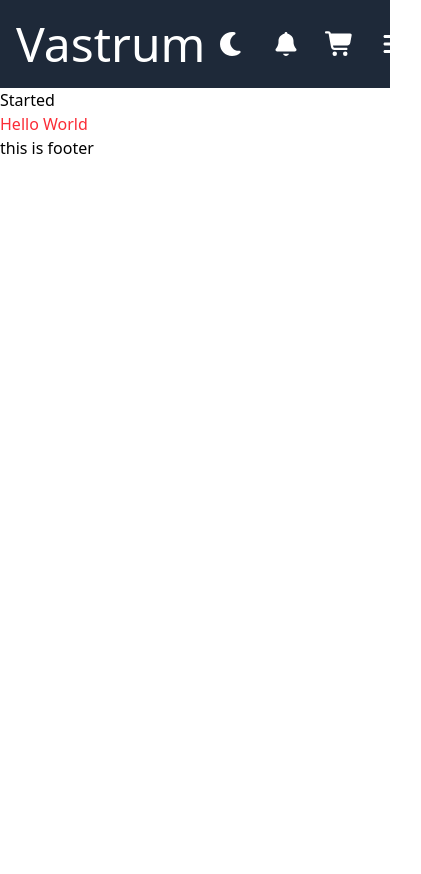
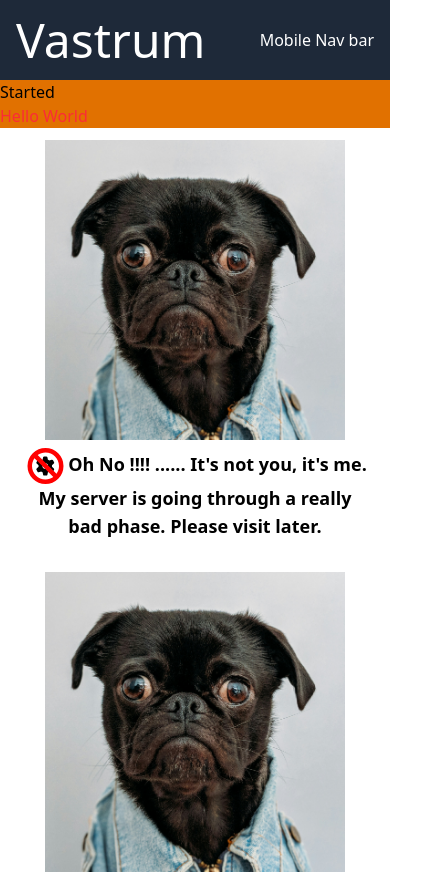
Before and after one commit to Ritik-Nagpure/Vastrum, a React (Vite) app: page / in a window 390 px wide. Shown: the top 874 px of the page, 421 px wide, since content can reach past the window. Before the commit the page ends 844 px from the top, so only its background shows below. Built offline with nearby package versions, Linux system fonts and the light colour scheme.

Commit message:
Progessing

```diff
--- a/src/Layout/Header/Header.tsx
+++ b/src/Layout/Header/Header.tsx
@@ -1,19 +1,26 @@
 import { FontAwesomeIcon } from '@fortawesome/react-fontawesome';
-import { faBell, faSun, faMoon, faShoppingCart, faBars } from '@fortawesome/free-solid-svg-icons';
+import { faBell, faSun, faMoon, faShoppingCart, faBars, faClose } from '@fortawesome/free-solid-svg-icons';
 
 
 type headerProps = {
   isDark: Boolean;
   toggleMode: () => void;
+  isSidebar: Boolean;
+  toggleSidebar: () => void;
 }
 
-function Header({ isDark, toggleMode }: headerProps) {
+function Header({ isDark, toggleMode, isSidebar, toggleSidebar }: headerProps) {
   return (
     <div className="bg-gray-800 text-white p-4 flex justify-between items-center">
       <div className="text-5xl">
         Vastrum
       </div>
-      <div className="flex flex-row">
+
+      <div className="block sm:hidden">
+        Mobile Nav bar
+      </div>
+
+      <div className="hidden sm:flex sm:flex-row">
         <button className='m-1 p-2 text-2xl hover:bg-indigo-900' onClick={() => { toggleMode() }}>
           {isDark ? <FontAwesomeIcon icon={faMoon} /> : <FontAwesomeIcon icon={faSun} />}
         </button>
@@ -24,10 +31,10 @@ function Header({ isDark, toggleMode }: headerProps) {
         <p className='m-1 p-2 text-2xl  hover:bg-indigo-900'>
           <FontAwesomeIcon icon={faShoppingCart} />
         </p>
-        <p className='m-1 p-2 text-2xl  hover:bg-indigo-900'>
-          <FontAwesomeIcon icon={faBars} />
-        </p>
 
+        <button className='m-1 p-2 text-2xl hover:bg-indigo-900' onClick={() => { toggleSidebar() }}>
+          {isSidebar ? <FontAwesomeIcon icon={faClose} /> : <FontAwesomeIcon icon={faBars} />}
+        </button>
       </div>
     </div>
   );
--- a/src/Layout/Layout.tsx
+++ b/src/Layout/Layout.tsx
@@ -1,6 +1,6 @@
 import Header from "./Header/Header";
 import Footer from "./Footer/footer";
-// import Sidebar from "./Sidebar/Sidebar";
+import Sidebar from "./Sidebar/Sidebar";
 import App from "./App/App";
 import About from "../Pages/About/About";
 import NotFound from "./NotFound";
@@ -15,11 +15,19 @@ function Layout() {
     setIsDark(!isDark);
   }
 
+  const [showSidebar, setShowSidebr] = useState(false)
+
+  const toggleSidebar = () => {
+    setShowSidebr(!showSidebar);
+  }
+
   const mainDisplayLayout = () => {
     return (
-      <div className="flex flex-col justify-between w-screen object-contain">
-        <Header isDark={isDark} toggleMode={toggleDisplayMode} />
-        <div className="flex flex-col justify-between object-contain" >
+      <div className="flex flex-col justify-between min-h-screen w-screen object-contain ">
+        <Header isDark={isDark} toggleMode={toggleDisplayMode} isSidebar={showSidebar} toggleSidebar={toggleSidebar} />
+        <div className="flex flex-row justify-center items-center w-full h-full bg-amber-300">
+
+          <div className="flex flex-col justify-between object-contain bg-amber-600 h-full w-full" >
             <Router>
               <Routes>
                 <Route path="/" element={<App />}></Route>
@@ -28,14 +36,24 @@ function Layout() {
                 <Route path="/*" element={<NotFound />}></Route>
               </Routes>
             </Router>
-          {/* <Sidebar /> */}
-        </div >
+          </div>
+
+          <div className="bg-green-400 h-full">
+            {showSidebar ? <Sidebar /> : ''}
+          </div>
+        </div>
+        <NotFound />
+        <NotFound />
+        <NotFound />
+        <NotFound />
         <Footer />
       </div>
     )
   }
+
+
   return (
-    <div className="h-screen">
+    <div className="min-h-100%">
       {false ? <NotFound /> : mainDisplayLayout()}
     </div>
   );
--- a/src/Layout/NotFound.tsx
+++ b/src/Layout/NotFound.tsx
@@ -5,15 +5,14 @@ import notfound from '/notfound.jpg';
 
 const NotFound = () => {
     return (
-        <div className="flex flex-col items-center justify-center bg-green-300 p-3 sm:p-4">
-            <div className="flex flex-col items-center justify-center  object-contain">
+        <div className="flex flex-col items-center justify-center  p-3 sm:p-4 object-contain">
             <img
                 src={notfound}
                 alt="Image not found"
                 className="w-full max-w-[300px] h-auto object-cover"
             />
 
-                <p className="text-lg sm:text-xl font-bold bg-red-300 p-2 text-center">
+            <p className="text-lg sm:text-xl font-bold p-2 text-center">
                 <span className="fa-stack fa-md">
                     <FontAwesomeIcon icon={faGear as IconProp} className="fa-stack-1x" />
                     <FontAwesomeIcon icon={faBan as IconProp} className="fa-stack-2x" style={{ color: 'red' }} />
@@ -22,7 +21,6 @@ const NotFound = () => {
                 My server is going through a really bad phase. Please visit later.
             </p>
         </div>
-        </div>
 
     )
 }
--- a/src/Layout/Sidebar/Sidebar.tsx
+++ b/src/Layout/Sidebar/Sidebar.tsx
@@ -1,8 +1,19 @@
 
 function Sidebar() {
   return (
-    <div>
-      Sidebar
+    <div className="">
+      <div className="bg-yellow-500 w-60">
+        <p>Overlay Panel Content</p>
+        <p>Overlay Panel Content</p>
+        <p>Overlay Panel Content</p>
+        <p>Overlay Panel Content</p>
+        <p>Overlay Panel Content</p>
+        <p>Overlay Panel Content</p>
+        <p>Overlay Panel Content</p>
+        <p>Overlay Panel Content</p>
+        <p>Overlay Panel Content</p>
+        <p>Overlay Panel Content</p>
+      </div>
     </div>
   )
 }
```
Lines whose indentation alone changed are shown as unchanged.
